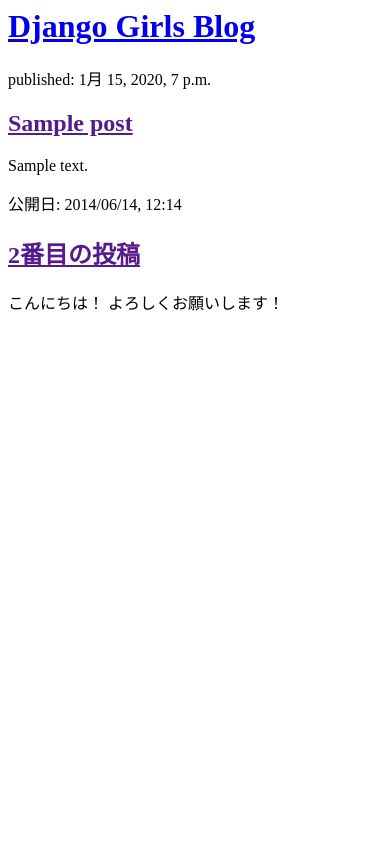
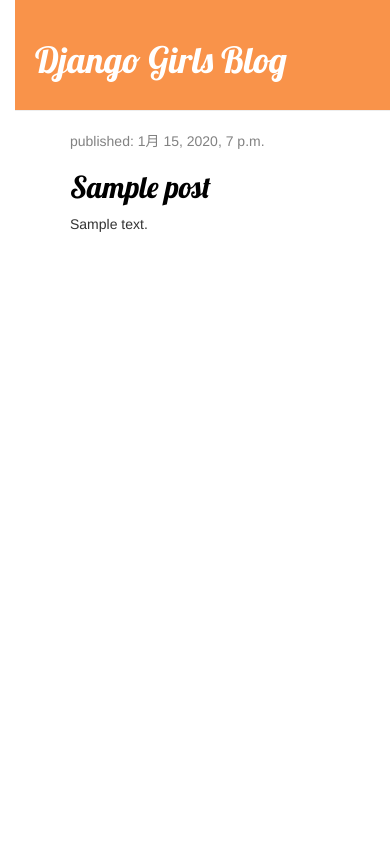
Before and after one commit to harukasu4523/my-first-blog, a Django app: page / in a window 390 px wide. Run offline with Django 3.2, Linux system fonts and the light colour scheme; tables that the repository leaves empty hold one stand-in row (values such as "Sample post"); some libraries are stand-ins or nearby versions.

Commit message:
Added view and template for detailed blog post as well as CSS for the site.

```diff
--- /dev/null
+++ b/blog/static/css/blog.css
@@ -0,0 +1,55 @@
+h1 a , h2 a {
+    color:#f9934a;
+    font-family: 'Lobster';
+}
+
+body {
+    padding-left: 15px;
+}
+
+.page-header{
+    background-color:#f9934a;
+    margin-top: 0;
+    padding:20px 20px 20px 20px;
+}
+
+.page-header h1, .page-header h1 a, .page-header h1 a:visited, .page-header h1:active{
+    color: #ffffff;
+    font-size: 36px;
+    text-decoration:none;
+}
+
+.content {
+    margin-left:40px;
+}
+
+h1, h2, h3, h4 {
+    font-family: 'Lobster', cursive;
+}
+
+.date {
+    color:#828282;
+}
+
+.save{
+    float: right;
+}
+
+.post-form textarea, .post-form input{
+    width: 100%;
+}
+
+.top-menu, .top-menu:hover, .top-menu:visited{
+    color:#ffffff;
+    float:right;
+    font-size:26pt;
+    margin-right: 20px;
+}
+
+.post {
+    margin-bottom: 70px;
+}
+
+.post h2 a, .post h2 a:visited {
+    color: #000
+}
--- /dev/null
+++ b/blog/templates/blog/base.html
@@ -0,0 +1,24 @@
+{% load static %}
+<html>
+    <head>
+        <title>Django Girls blog</title>
+        <link rel="stylesheet" href="//maxcdn.bootstrapcdn.com/bootstrap/3.2.0/css/bootstrap.min.css">
+        <link rel="stylesheet" href="//maxcdn.bootstrapcdn.com/bootstrap/3.2.0/css/bootstrap-theme.min.css">
+        <link href='//fonts.googleapis.com/css?family=Lobster&subset=latin,latin-ext' rel='stylesheet' type='text/css'>
+        <link rel="stylesheet" href="{% static 'css/blog.css' %}">
+    </head>
+
+    <body>
+        <div class="page-header">
+            <h1><a href="/">Django Girls Blog</a></h1>
+        </div>
+        <div class="content container">
+            <div class="row">
+                <div class="col-md-8">
+                {% block content %}
+                {% endblock %}
+                </div>
+            </div>
+        </div>
+    </body>
+</html>
--- a/blog/templates/blog/post_list.html
+++ b/blog/templates/blog/post_list.html
@@ -1,23 +1,13 @@
-<html>
-    <head>
-        <title>Django Girls blog</title>
-    </head>
-    <body>
-        <div>
-            <h1><a href="/">Django Girls Blog</a></h1>
+{% extends 'blog/base.html' %}
+
+{% block content %}
+    {% for post in posts %}
+    <div class="post">
+        <div class="date">
+            <p>published: {{post.published_date}} </p>
         </div>
-
-        {% for post in posts %}
-        <div>
-            <p>published: {{post.published_date}} </p>
-            <h2><a href="">{{ post.title }}</a></h2>
-            <p>{{ post.text|linebreaksbr}}</p><!--|linebreaksbr はpostのテキスト中の改行を段落に変換する-->
-        </div>
-        {% endfor %}
-        <div>
-            <p>公開日: 2014/06/14, 12:14</p>
-            <h2><a href="">2番目の投稿</a></h2>
-            <p> こんにちは！ よろしくお願いします！ </p>
-        </div>
-    </body>
-</html>
+        <h2><a href="{% url 'post_detail' pk=post.pk %}">{{ post.title }}</a></h2>
+        <p>{{ post.text|linebreaksbr}}</p><!--|linebreaksbr はpostのテキスト中の改行を段落に変換する-->
+    </div>
+    {% endfor %}
+{% endblock %}
--- a/blog/url.py
+++ /dev/null
@@ -1,6 +0,0 @@
-from django.urls import path
-from . import views
-
-urlpatterns = [
-    path('', views.post_list, name='post_list')
-]
--- /dev/null
+++ b/blog/urls.py
@@ -0,0 +1,17 @@
+# from django.urls import path
+# from . import views
+
+# urlpatterns = [
+#     # path(渡す形式, 渡すモジュール先, モジュール先の関数名)
+#     path('', views.post_list, name='post_list'),
+#     # <int:pk> == int型の変数pkをviewに渡す
+#     path('post/<int:pk>/', views.post_detail, name='post_detail'),
+# ]
+
+from django.urls import path
+from . import views
+
+urlpatterns = [
+    path('', views.post_list, name='post_list'),
+    path('post/<int:pk>/', views.post_detail, name='post_detail'),
+]
--- a/blog/views.py
+++ b/blog/views.py
@@ -1,6 +1,7 @@
 from django.shortcuts import render
 from django.utils import timezone
 from .models import Post
+from django.shortcuts import render, get_object_or_404
 
 # Create your views here.
 
@@ -8,3 +9,7 @@
     posts = Post.objects.filter(published_date__lte=timezone.now()).order_by('published_date')
     # 第三引数に'htmlへの埋め込み名':展開する変数
     return render(request, 'blog/post_list.html', {'posts':posts})
+
+def post_detail(request, pk):
+    post = get_object_or_404(Post, pk=pk)
+    return render(request, 'blog/post_detail.html', {'post': post})
--- a/mysite/urls.py
+++ b/mysite/urls.py
@@ -18,5 +18,5 @@
 
 urlpatterns = [
     path('admin/', admin.site.urls),
-    path('', include('blog.url'))
+    path('', include('blog.urls'))
 ]
```
Also changed, not shown: blog/templates/blog/post_detail.html (added, +13 -0 lines).
